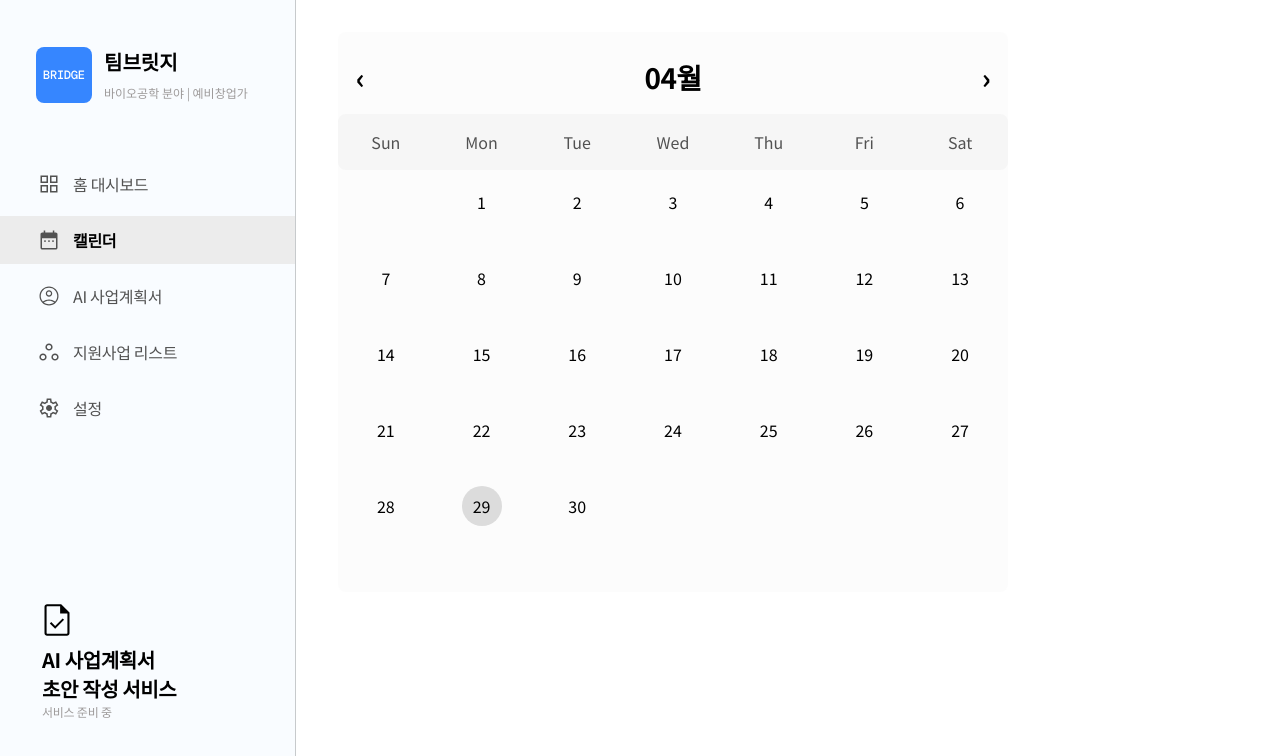
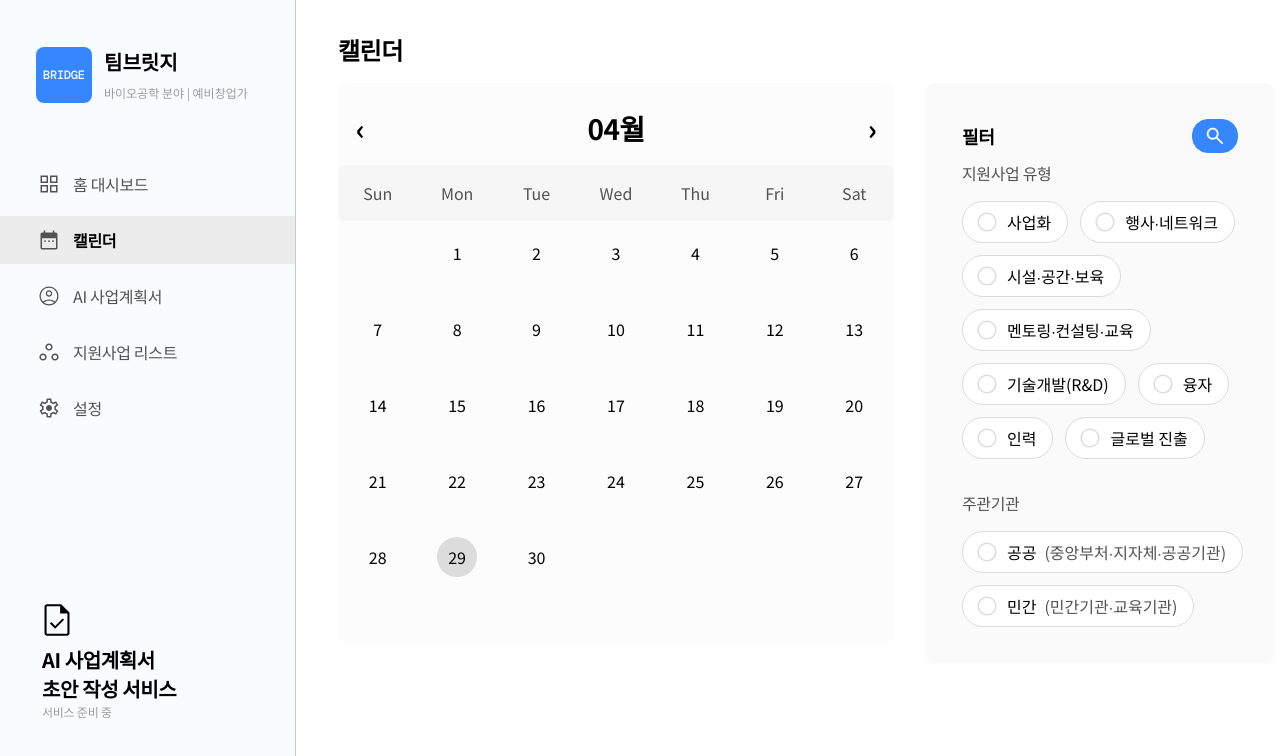
Before and after one commit to naya-h2/Bridge, a React (Create React App) app: page /calendar in a window 1280 px wide. Shown: the top 756 px of the page. Built offline with nearby package versions, Linux system fonts and the light colour scheme.

Commit message:
💄 design: 캘린더 페이지 레이아웃(데이터 제외)

```diff
--- /dev/null
+++ b/src/components/commons/FilterContent.jsx
@@ -0,0 +1,56 @@
+import styled from 'styled-components';
+import FilterButton from './FilterButton';
+import { useState } from 'react';
+
+const FILTER_TYPE = [
+  { type: '지원사업 유형', filterList: ['사업화', '행사∙네트워크', '시설∙공간∙보육', '멘토링∙컨설팅∙교육', '기술개발(R&D)', '융자', '인력', '글로벌 진출'] },
+  { type: '주관기관', filterList: ['공공', '민간'], detail: ['중앙부처∙지자체∙공공기관', '민간기관∙교육기관'] },
+];
+
+const FilterContent = () => {
+  const [selectedList, setSelectedList] = useState([]);
+  const url = window.location.pathname;
+
+  console.log(url);
+
+  return (
+    <FilterContainer $url={url}>
+      {FILTER_TYPE.map((item) => (
+        <FilterBox key={item.type} $type={item.type}>
+          <FilterTitle>{item.type}</FilterTitle>
+          <ListContainer>
+            {item.filterList.map((filterName, idx) => (
+              <FilterButton key={idx} text={filterName} detailText={item.type === '주관기관' ? item.detail[idx] : null} setSelectedList={setSelectedList} />
+            ))}
+          </ListContainer>
+        </FilterBox>
+      ))}
+    </FilterContainer>
+  );
+};
+
+export default FilterContent;
+
+const FilterContainer = styled.div`
+  display: flex;
+  flex-direction: ${({ $url }) => ($url === '/calendar' ? 'column' : 'row')};
+  gap: ${({ $url }) => ($url === '/calendar' ? '32px' : '16px')};
+`;
+const FilterBox = styled.div`
+  display: flex;
+  flex-direction: column;
+  gap: 16px;
+
+  min-width: 284px;
+  width: ${({ $type }) => ($type === '지원사업 유형' ? '70%' : '30%')};
+`;
+const FilterTitle = styled.p`
+  font-weight: 500;
+  font-size: 16px;
+  color: #525252;
+`;
+const ListContainer = styled.div`
+  display: flex;
+  flex-wrap: wrap;
+  gap: 12px;
+`;
--- /dev/null
+++ b/src/components/commons/SearchButton.jsx
@@ -0,0 +1,31 @@
+import React from 'react';
+import styled from 'styled-components';
+import searchIcon from '../../assets/icon/search.svg';
+
+const SearchButton = () => {
+  return (
+    <Button>
+      <img src={searchIcon} />
+    </Button>
+  );
+};
+
+export default SearchButton;
+
+const Button = styled.button`
+  width: 46px;
+  height: 34px;
+
+  display: flex;
+  justify-content: center;
+  align-items: center;
+
+  border-radius: 16px;
+  border: 1px solid #3686ff;
+  background: #3686ff;
+
+  cursor: pointer;
+  &:hover {
+    background: #287eff;
+  }
+`;
--- a/src/components/list/ListFilter.jsx
+++ b/src/components/list/ListFilter.jsx
@@ -2,54 +2,13 @@ import styled from 'styled-components';
 import { useState } from 'react';
 import FilterButton from '../commons/FilterButton';
 import SectionLayout from './SectionLayout';
-
-const FILTER_TYPE = [
-  { type: '지원사업 유형', filterList: ['사업화', '기술개발(R&D)', '시설∙공간∙보육', '멘토링∙컨설팅∙교육', '행사∙네트워크', '융자', '인력', '글로벌 진출'] },
-  { type: '주관기관', filterList: ['공공', '민간'], detail: ['중앙부처∙지자체∙공공기관', '민간기관∙교육기관'] },
-];
+import FilterContent from '../commons/FilterContent';
 
 function ListFilter() {
-  const [selectedList, setSelectedList] = useState([]);
-
   return (
     <SectionLayout title="필터">
-      <FilterContainer>
-        {FILTER_TYPE.map((item) => (
-          <FilterBox key={item.type} $type={item.type}>
-            <FilterTitle>{item.type}</FilterTitle>
-            {console.log(item.filterList)}
-            <ListContainer>
-              {item.filterList.map((filterName, idx) => (
-                <FilterButton key={idx} text={filterName} detailText={item.type === '주관기관' ? item.detail[idx] : null} setSelectedList={setSelectedList} />
-              ))}
-            </ListContainer>
-          </FilterBox>
-        ))}
-      </FilterContainer>
+      <FilterContent />
     </SectionLayout>
   );
 }
 export default ListFilter;
-
-const FilterContainer = styled.div`
-  display: flex;
-  gap: 16px;
-`;
-const FilterBox = styled.div`
-  display: flex;
-  flex-direction: column;
-  gap: 16px;
-
-  min-width: 284px;
-  width: ${({ $type }) => ($type === '지원사업 유형' ? '70%' : '30%')};
-`;
-const FilterTitle = styled.p`
-  font-weight: 500;
-  font-size: 16px;
-  color: #525252;
-`;
-const ListContainer = styled.div`
-  display: flex;
-  flex-wrap: wrap;
-  gap: 12px;
-`;
--- a/src/pages/calendar/Layout.jsx
+++ b/src/pages/calendar/Layout.jsx
@@ -1,32 +1,72 @@
 import styled from 'styled-components';
 import Sidebar from '../../components/sidebar/Sidebar';
 import CustomCalendar from '../../components/calendar/CustomCalendar';
-import Chip from '../../components/commons/Chip';
+import FilterContent from '../../components/commons/FilterContent';
+import SearchButton from '../../components/commons/SearchButton';
 function Layout() {
   return (
     <>
       <Sidebar index={1} />
-      <ContainerWrapper>
+      <Container>
+        <Title>캘린더</Title>
         {/* <Chip hasActive={true}>3</Chip>
         <Chip hasActive={false}>12</Chip> */}
-        <CustomCalendar />
-      </ContainerWrapper>
+        <CalendarWrapper>
+          <CustomCalendar />
+          <FilterBox>
+            <FilterWrapper>
+              필터
+              <SearchButton />
+            </FilterWrapper>
+            <FilterContent />
+          </FilterBox>
+        </CalendarWrapper>
+      </Container>
     </>
   );
 }
 export default Layout;
 
-const Wrapper = styled.div`
-  display: flex;
-  width: 100%;
-  height: 100vh;
-`;
-const ContainerWrapper = styled.div`
+const Container = styled.div`
   display: flex;
   flex-direction: column;
+  gap: 16px;
   max-width: calc(100vw - 296px);
   min-width: 1020px;
 
   margin-left: 296px;
   padding: 32px 42px;
 `;
+
+const Title = styled.div`
+  font-size: 24px;
+  font-weight: 700;
+  letter-spacing: -0.48px;
+`;
+
+const CalendarWrapper = styled.div`
+  display: flex;
+  gap: 32px;
+`;
+
+const FilterBox = styled.div`
+  width: 348px;
+  padding: 36px;
+
+  border-radius: 8px;
+  background: #fafafa;
+
+  font-size: 18px;
+  font-weight: 700;
+  letter-spacing: -0.36px;
+
+  display: flex;
+  flex-direction: column;
+  gap: 8px;
+`;
+
+const FilterWrapper = styled.div`
+  display: flex;
+  justify-content: space-between;
+  align-items: center;
+`;
```
Also changed, not shown: src/assets/icon/search.svg (added).
